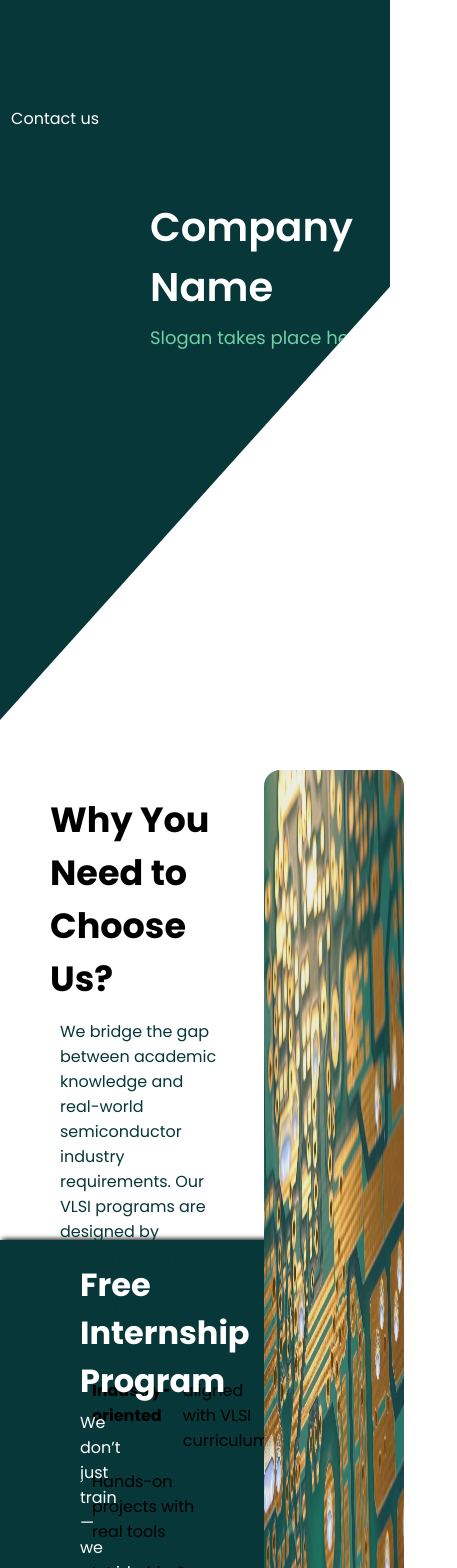
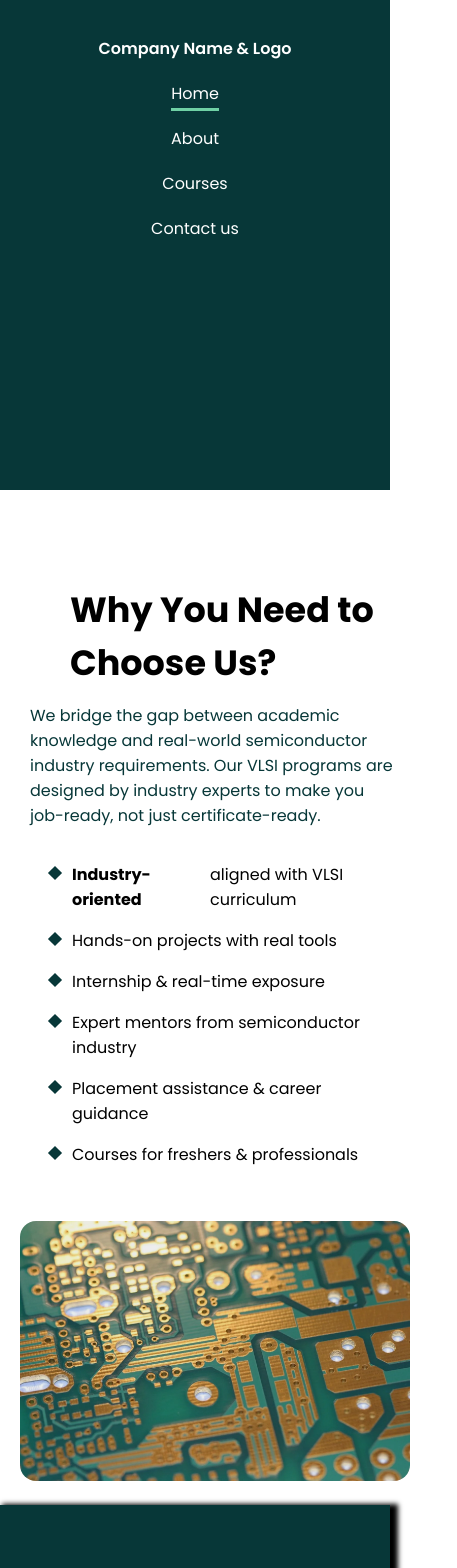
Before and after one commit to Akash-715/VLSI-Application, a React (Vite) app: page / in a window 390 px wide. Shown: the top 1568 px of the page, 457 px wide, since content can reach past the window. Built offline with nearby package versions, Linux system fonts and the light colour scheme; a web font is replaced by a local one.

Commit message:
Added @media content so website will be scalable to mobile devices

```diff
--- a/src/App.css
+++ b/src/App.css
@@ -351,3 +351,110 @@ body{
     font-family: 'poppins';
     color: #6fd1a5;
 }
+
+
+@media (max-width: 768px) {
+
+  /* NAVBAR */
+  .mainNav{
+      height: auto;
+      flex-direction: column;
+      padding: 10px 0;
+  }
+
+  .mainNav ul{
+      margin-right: 0;
+      text-align: center;
+  }
+
+  .mainNav li{
+      display: block;
+      padding: 10px 0;
+  }
+
+  #NavCompanyTag{
+      margin-right: 0;
+      font-weight: 600;
+  }
+
+  /* HERO / SLOGAN */
+  .sloganDiv{
+      height: 420px;
+      clip-path: none;
+  }
+
+  #head{
+      padding: 100px 20px 0 20px;
+      font-size: 28px;
+      text-align: center;
+  }
+
+  #slogan{
+      padding: 0 20px;
+      text-align: center;
+  }
+
+  /* DESC SECTION */
+  .descDiv{
+      grid-template-columns: 1fr;
+      height: auto;
+      padding: 20px;
+  }
+
+  .descContent p{
+      padding-left: 0;
+  }
+
+  .descContent ul{
+      padding-left: 20px;
+  }
+
+  .descImage img{
+      width: 100%;
+      height: auto;
+      margin: 20px 0 0 0;
+  }
+
+  /* DISCOUNT SECTION */
+  .discountDiv{
+      grid-template-columns: 1fr;
+      height: auto;
+      padding: 20px 0;
+  }
+
+  .discountWords{
+      padding: 20px;
+      text-align: center;
+  }
+
+  .discountPercentage{
+      margin: 20px;
+  }
+
+  /* FAQ */
+  .faqDiv{
+      height: auto;
+      padding-bottom: 40px;
+  }
+
+  .faqContent{
+      margin-left: 0;
+      padding: 0 20px;
+  }
+
+  .answer{
+      width: 100%;
+  }
+
+  /* FOOTER */
+  .footerDiv{
+      height: auto;
+      clip-path: none;
+      padding-bottom: 50px;
+  }
+
+  .footerDiv h1{
+      padding: 100px 20px 0 20px;
+      text-align: center;
+  }
+}
```
